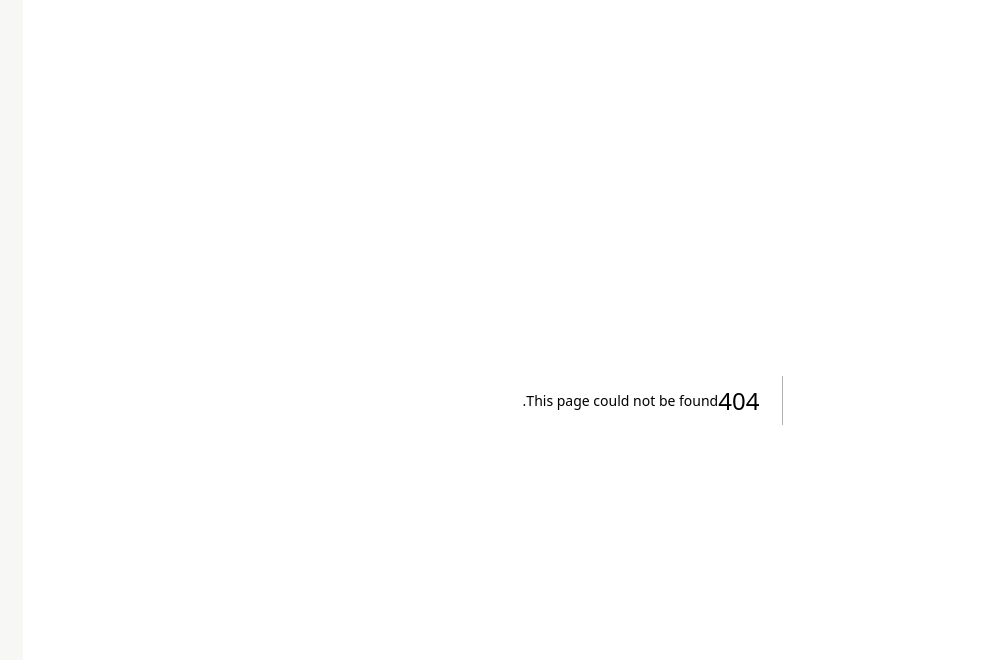
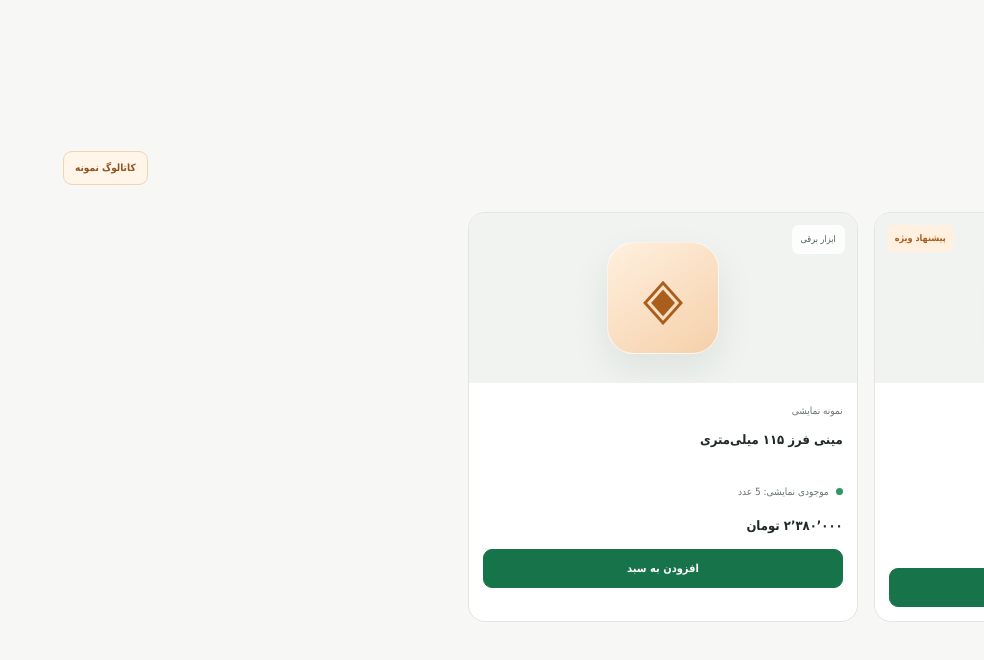
Before and after one commit to saman2079/bank_abzar, a Next.js app: page /categories/1 in a window 1280 px wide. Before the commit this address had no page. Shown: the top 660 px of the page, without its empty margins (296-1280 px from the left). Built offline with nearby package versions, Linux system fonts and the light colour scheme.

Commit message:
feat: add category detail preview

```diff
--- /dev/null
+++ b/app/categories/[slug]/page.tsx
@@ -0,0 +1,31 @@
+import type { Metadata } from "next";
+import Link from "next/link";
+import { notFound } from "next/navigation";
+import ProductCard from "@/components/product-card";
+import { demoProducts } from "@/lib/demo-products";
+import "../../shop.css";
+
+const categories = [
+  { id: "1", title: "ابزار برقی", detail: "دریل، فرز و پیچ‌بند" },
+  { id: "2", title: "ابزار دستی", detail: "آچار، انبر و پیچ‌گوشتی" },
+  { id: "3", title: "اندازه‌گیری", detail: "متر، تراز و لیزر" },
+  { id: "4", title: "ایمنی و حفاظت", detail: "دستکش، عینک و ماسک" },
+  { id: "5", title: "باغبانی", detail: "قیچی و ابزار نگهداری" },
+  { id: "6", title: "تجهیزات کارگاهی", detail: "لوازم کاربردی کارگاه" },
+];
+
+type Props = { params: Promise<{ slug: string }> };
+export function generateStaticParams() { return categories.map((category) => ({ slug: category.id })); }
+export async function generateMetadata({ params }: Props): Promise<Metadata> {
+  const { slug } = await params;
+  const category = categories.find((item) => item.id === slug);
+  return category ? { title: category.title, description: category.detail } : { title: "دسته‌بندی پیدا نشد" };
+}
+
+export default async function CategoryDetailPage({ params }: Props) {
+  const { slug } = await params;
+  const category = categories.find((item) => item.id === slug);
+  if (!category) notFound();
+  const products = demoProducts.filter((product) => product.category === category.title);
+  return <main className="shop-page"><div className="container"><div className="shop-breadcrumb"><Link href="/">خانه</Link><span>/</span><Link href="/categories">دسته‌بندی‌ها</Link><span>/</span><span>{category.title}</span></div><header className="shop-page-heading"><div><span className="eyebrow">دسته‌بندی</span><h1>{category.title}</h1><p>{category.detail}</p></div><span className="demo-notice">کاتالوگ نمونه</span></header>{products.length ? <div className="product-grid">{products.map((product) => <ProductCard key={product.id} product={product} />)}</div> : <div className="empty-state"><span>⌁</span><h2>محصولی برای این دسته در نمونه فعلی نیست</h2><p>این دسته‌بندی در طراحی در نظر گرفته شده؛ محصولات واقعی پس از اتصال پنل مدیریت و دیتابیس اضافه می‌شوند.</p><Link className="button-primary" href="/products">مشاهده همه محصولات</Link></div>}</div></main>;
+}
```
